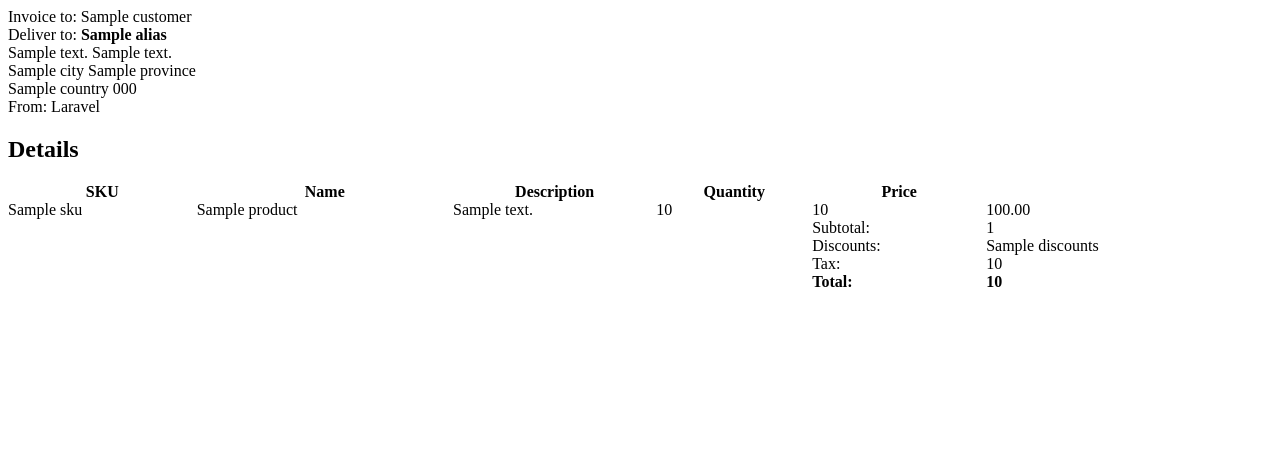
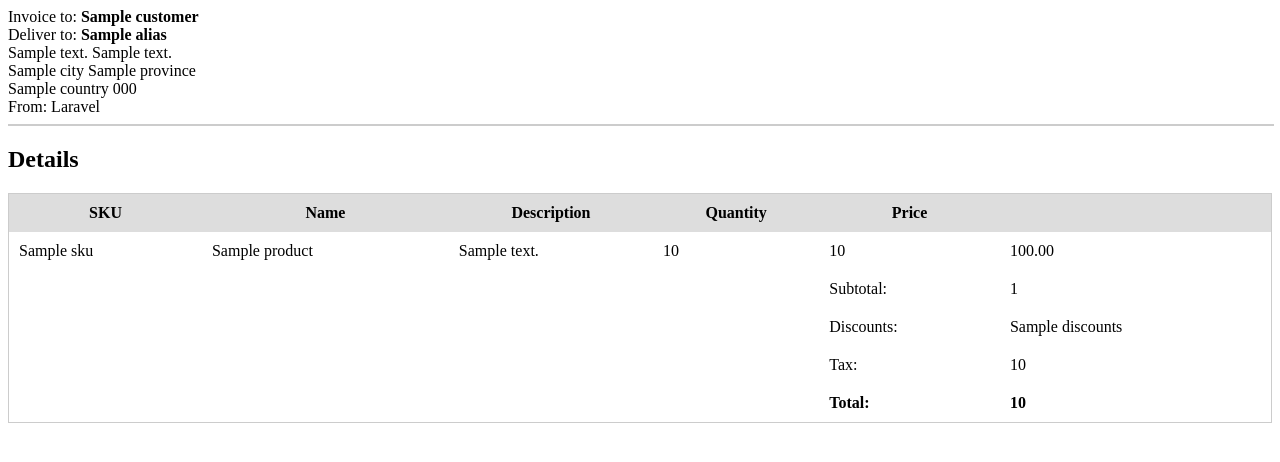
Before and after one commit to mohammedbakr/WebApp, a Laravel app: template resources/views/invoices/orders.blade.php in a window 1280 px wide. Shown: the top 462 px of the page. Run offline with Laravel 8, Linux system fonts and the light colour scheme; the template is opened without the code that fills it: most values are stand-ins (such as "Sample title", 1, 10 or a date in 2020); some libraries are stand-ins or nearby versions.

Commit message:
Add style for Invoice

```diff
--- a/resources/views/invoices/orders.blade.php
+++ b/resources/views/invoices/orders.blade.php
@@ -7,7 +7,6 @@
           content="width=device-width, user-scalable=no, initial-scale=1.0, maximum-scale=1.0, minimum-scale=1.0">
     <meta http-equiv="X-UA-Compatible" content="ie=edge">
     <title>Order Invoice</title>
-    {{-- <link rel="stylesheet" href="{{asset('css/bootstrap.min.css')}}"> --}}
     <style type="text/css">
         table { border-collapse: collapse;}
     </style>
@@ -15,8 +14,8 @@
 <body>
     <section class="row">
         <div class="pull-left">
-            Invoice to: {{$customer->name}} <br />
-            Deliver to: <strong>{{ $address->alias }} <br /></strong>
+            Invoice to: <strong>{{$customer->name}}</strong> <br />
+            Deliver to: <strong>{{ $address->alias }}</strong><br />
             {{ $address->address_1 }} {{ $address->address_2 }} <br />
             {{ $address->city }} {{ $address->province }} <br />
             {{ $address->country }} {{ $address->zip }}
@@ -24,12 +23,13 @@
         <div class="pull-right">
             From: {{config('app.name')}}
         </div>
+        <hr width="100%" color="#CCC"/>
     </section>
     <section class="row">
         <div class="col-md-12">
             <h2>Details</h2>
-            <table class="table table-striped" width="100%" border="0" cellspacing="0" cellpadding="0">
-                <thead>
+            <table class="table table-striped" width="100%" border="0.3" cellspacing="10" cellpadding="10" style="border:1px solid #CCC;">
+                <thead style="background-color:#DDD;">
                     <tr>
                         <th>SKU</th>
                         <th>Name</th>
```
